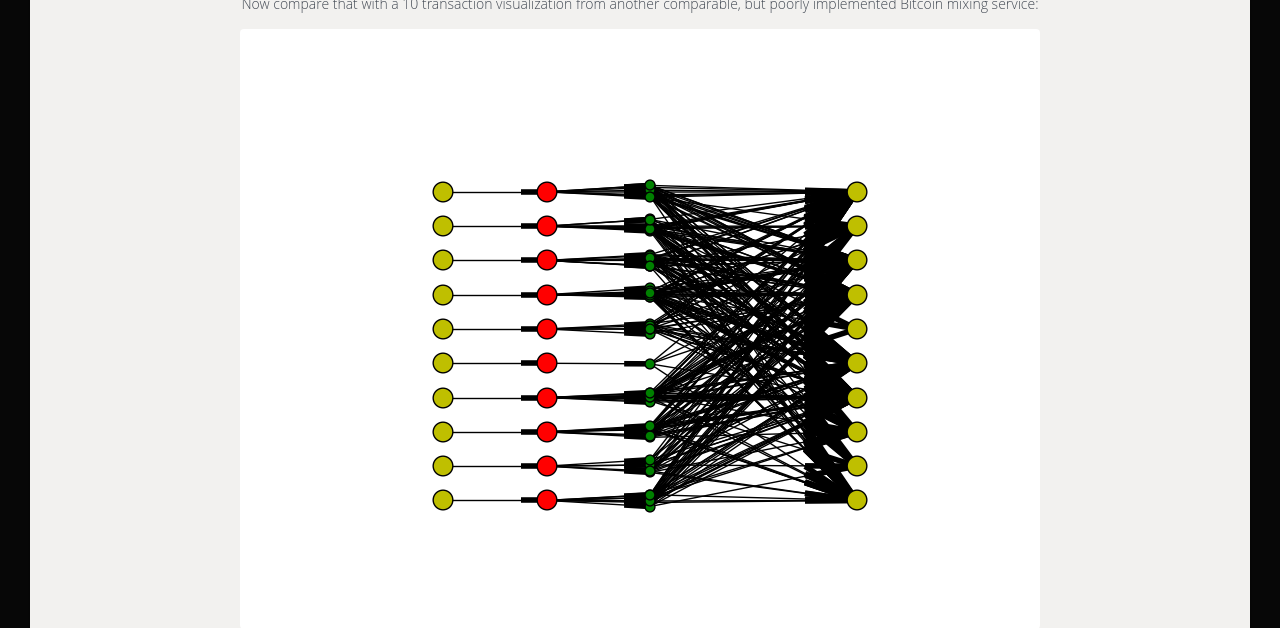
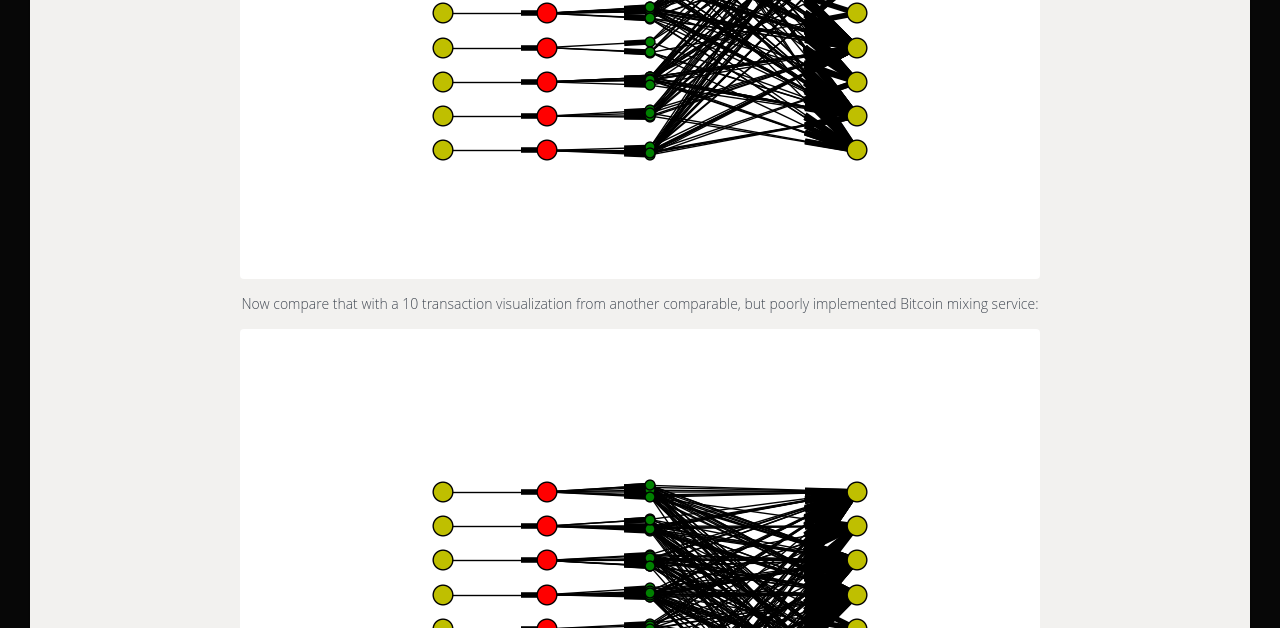
Before and after one commit to ehickox/bitscramblr, a Flask app: page /about in a window 1280 px wide. Shown: the part 554-1182 px from the top of the page. Run offline with Flask 2, Linux system fonts and the light colour scheme; some libraries are stand-ins or nearby versions.

Commit message:
more image updates

```diff
--- a/app/templates/about.html
+++ b/app/templates/about.html
@@ -17,7 +17,7 @@
 	<p>
 	  <div class="container-fluid">
 	    <div class="container">
-	      <img src="{{static('img/bitscramblr.png')}}" class="img-rounded img-responsive">
+	      <img src="{{static('img/bitscramblr_sim.png')}}" class="img-rounded img-responsive">
 	    </div>
 	  </div>
 	</p>
```
